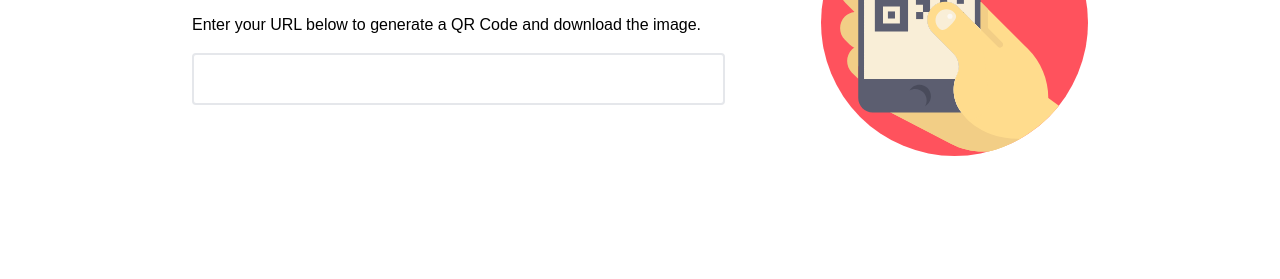
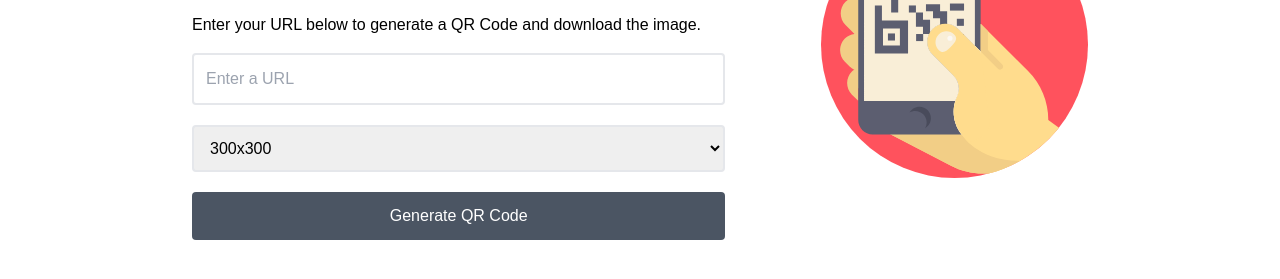
Before and after one commit to JacobA12/QR_CODE_GENERATOR_APP, a plain HTML site: page index.html in a window 1280 px wide. Shown: the part 211-490 px from the top of the page. Drawn offline with nearby package versions, Linux system fonts and the light colour scheme.

Commit message:
added size selector and submit button

```diff
--- a/index.html
+++ b/index.html
@@ -45,9 +45,31 @@
           </p>
           <form id="generate-form" class="mt-4">
             <input
-              type="text"
+              id="url"
+              type="url"
+              placeholder="Enter a URL"
               class="w-full border-2 border-gray-200 rounded p-3 text-gray-dark mr-2 focus:outline-none mb-5"
             />
+
+            <select
+              id="size"
+              class="w-full border-2 border-gray-200 rounded p-3 text-gray-dark mr-2 focus:outline-none"
+            >
+              <option value="100">100x100</option>
+              <option value="200">200x200</option>
+              <option value="300" selected>300x300</option>
+              <option value="400">400x400</option>
+              <option value="500">500x500</option>
+              <option value="600">600x600</option>
+              <option value="700">700x700</option>
+            </select>
+
+            <button
+              class="bg-gray-600 rounded w-full text-white py-3 px-4 mt-5 hover:bg-black"
+              type="submit"
+            >
+              Generate QR Code
+            </button>
           </form>
         </div>
         <div class="w-full md:w-1/3 self-center">
```
